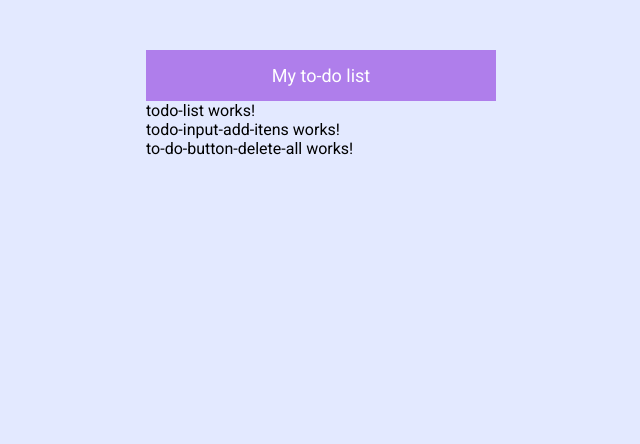
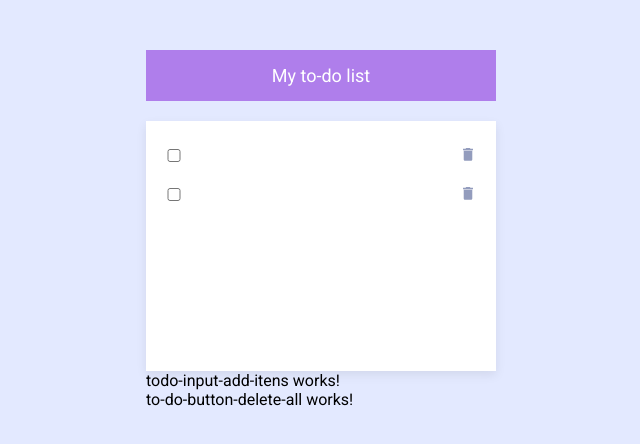
Before and after one commit to gusdepaula/curso-angular-to-do-list, an Angular app: page / in a window 1280 px wide. Shown: the top 444 px of the page, without its empty margins (319-959 px from the left). Built offline with nearby package versions, Linux system fonts and the light colour scheme.

Commit message:
Hands-on 4

```diff
--- a/src/app/modules/home/components/todo-list/todo-list.component.html
+++ b/src/app/modules/home/components/todo-list/todo-list.component.html
@@ -1,4 +1,17 @@
-<p>todo-list works!</p>
+<section>
+  <ul>
+    <li>
+      <input type="checkbox" /><input type="text" /><button>
+        <img src="assets/icons/icon-trash.svg" alt="" />
+      </button>
+    </li>
+    <li>
+      <input type="checkbox" /><input type="text" class="checked" /><button>
+        <img src="assets/icons/icon-trash.svg" alt="" />
+      </button>
+    </li>
+  </ul>
+</section>
 
 <app-todo-input-add-itens></app-todo-input-add-itens>
 <app-to-do-button-delete-all></app-to-do-button-delete-all>
--- a/src/app/modules/home/components/todo-list/todo-list.component.scss
+++ b/src/app/modules/home/components/todo-list/todo-list.component.scss
@@ -0,0 +1,52 @@
+@import "../../../../../dist/scss/variables.scss";
+
+section {
+  width: 100%;
+  min-height: 250px;
+
+  background: $secondary-background-color;
+  box-shadow: 0px 4px 10px rgba(0, 0, 0, 0.08);
+
+  margin-top: 20px;
+
+  &.loading {
+    background-image: url("../../../../../assets/img/bg-task.png");
+    background-repeat: no-repeat;
+    background-position: center 30px;
+  }
+
+  ul {
+    padding: 20px;
+
+    li {
+      display: flex;
+      justify-content: space-between;
+      align-items: center;
+
+      margin-bottom: 10px;
+
+      input {
+        &[type="checkbox"] {
+          width: 5%;
+        }
+        &[type="text"] {
+          width: 80%;
+          padding: 5px 10px;
+          border: none;
+
+          font-size: 16px;
+          color: $primary-text-color;
+          &.checked {
+            text-decoration: line-through;
+          }
+        }
+      }
+
+      button {
+        width: 5%;
+        background: none;
+        border: none;
+      }
+    }
+  }
+}
```
